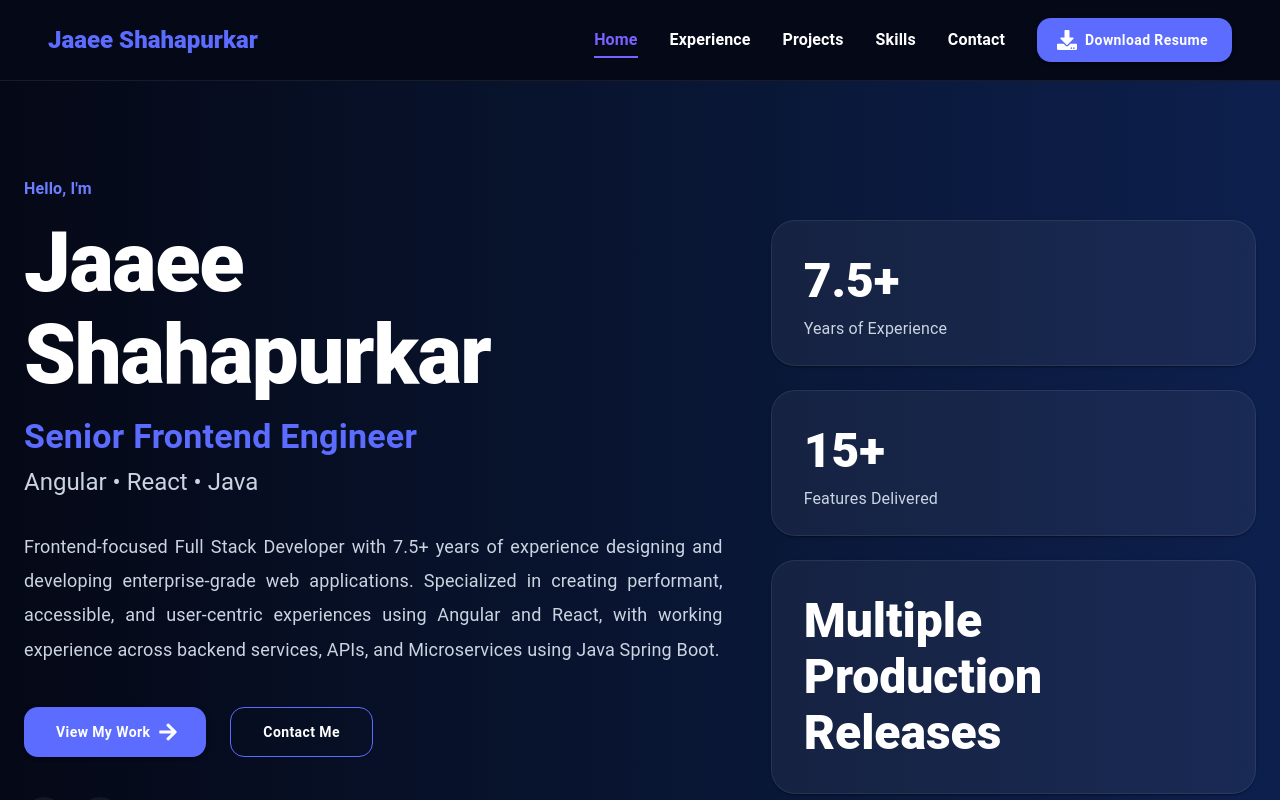
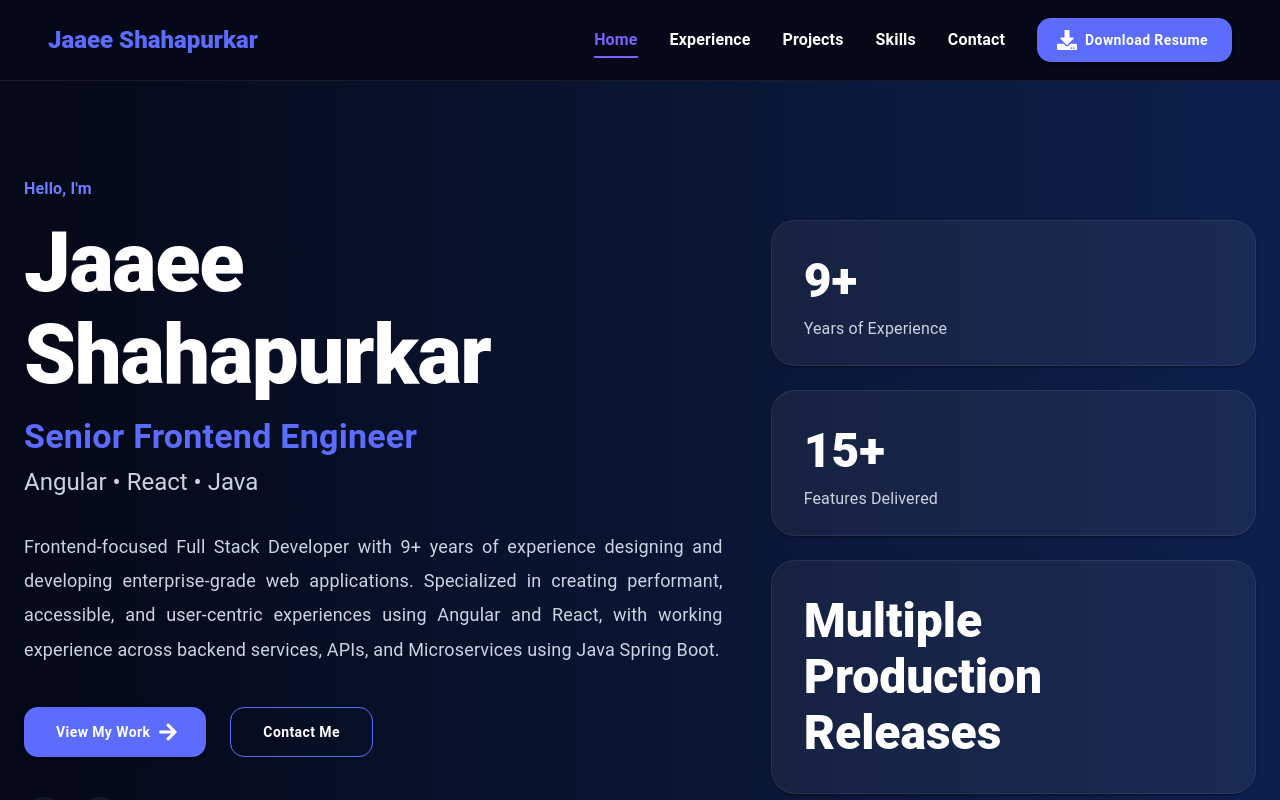
Before and after one commit to jaaee/my-portfolio, a React (Vite) app: page / in a window 1280 px wide. Shown: the top 800 px of the page. Built offline with nearby package versions, Linux system fonts and the light colour scheme.

Commit message:
update profile

```diff
--- a/src/components/layout/ProfileSummary.tsx
+++ b/src/components/layout/ProfileSummary.tsx
@@ -68,7 +68,7 @@ const ProfileSummary = ({scrollToSection}:any) =>{
                   textAlign:"justify"
                 }}
               >
-                Frontend-focused Full Stack Developer with 7.5+ years of experience designing
+                Frontend-focused Full Stack Developer with 9+ years of experience designing
                 and developing enterprise-grade web applications.
                 Specialized in creating performant, accessible, and user-centric experiences using Angular and React,
                 with working experience across backend services, APIs, and Microservices using Java Spring Boot.
@@ -194,7 +194,7 @@ const ProfileSummary = ({scrollToSection}:any) =>{
             <Grid item xs={12} md={5}>
               <Stack spacing={3}>
                 {[
-                  ["7.5+", "Years of Experience"],
+                  ["9+", "Years of Experience"],
                   ["15+", "Features Delivered"],
                   ["Multiple Production Releases"],
                 ].map((item) => (
```
